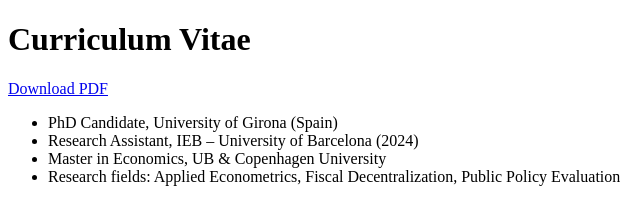
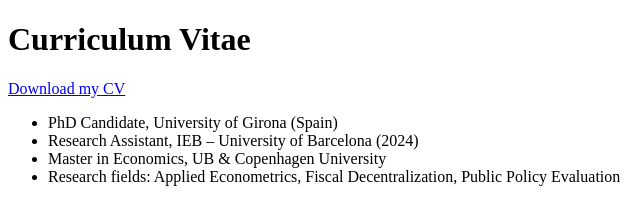
Before and after one commit to alejandrooporto/alejandrooporto.github.io, a plain HTML site: page cv.html in a window 1280 px wide. Shown: the full height of the page, 0-640 px from the left. Drawn offline with Linux system fonts and the light colour scheme.

Commit message:
Update cv.html

```diff
--- a/cv.html
+++ b/cv.html
@@ -7,7 +7,7 @@
 </head>
 <body>
   <h1>Curriculum Vitae</h1>
-  <p><a href="CV_Alejandro_Oporto.pdf" target="_blank">Download PDF</a></p>
+  <p><a href="cv_oporto1_web.pdf" target="_blank">Download my CV</a>
   <ul>
     <li>PhD Candidate, University of Girona (Spain)</li>
     <li>Research Assistant, IEB – University of Barcelona (2024)</li>
```
